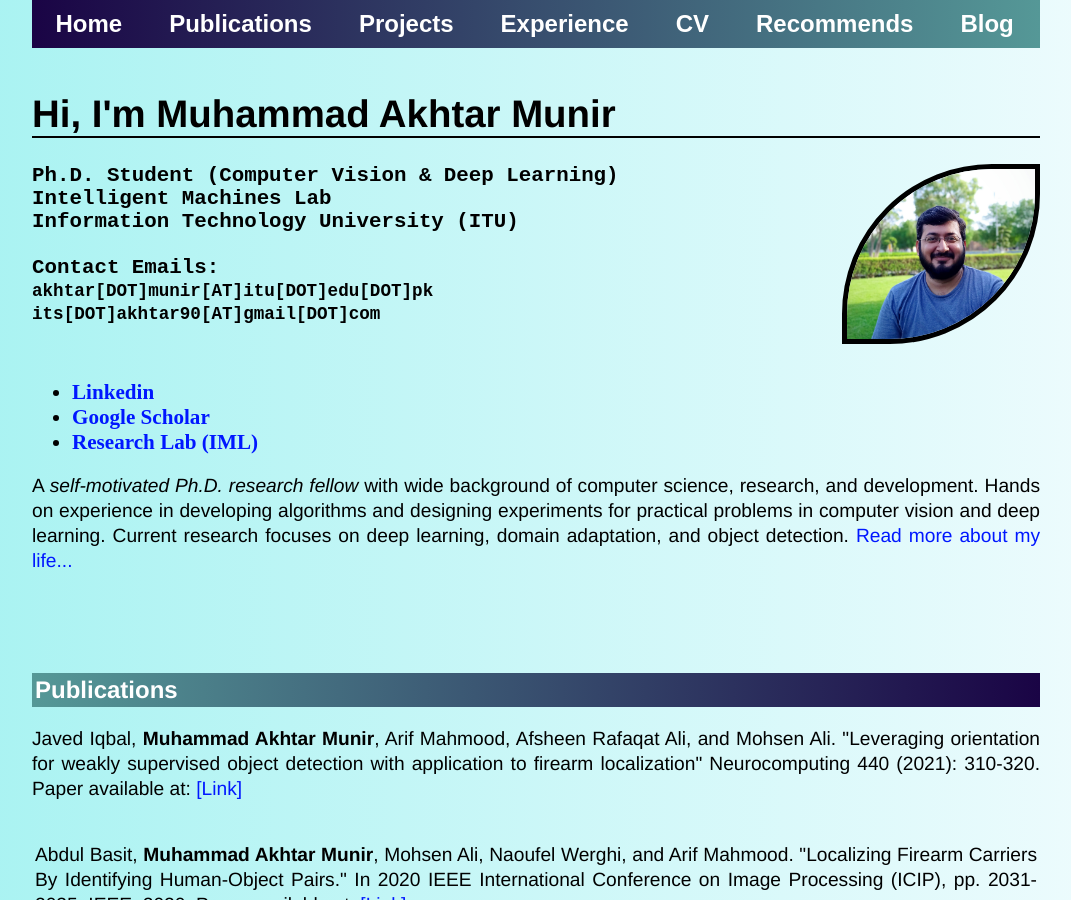
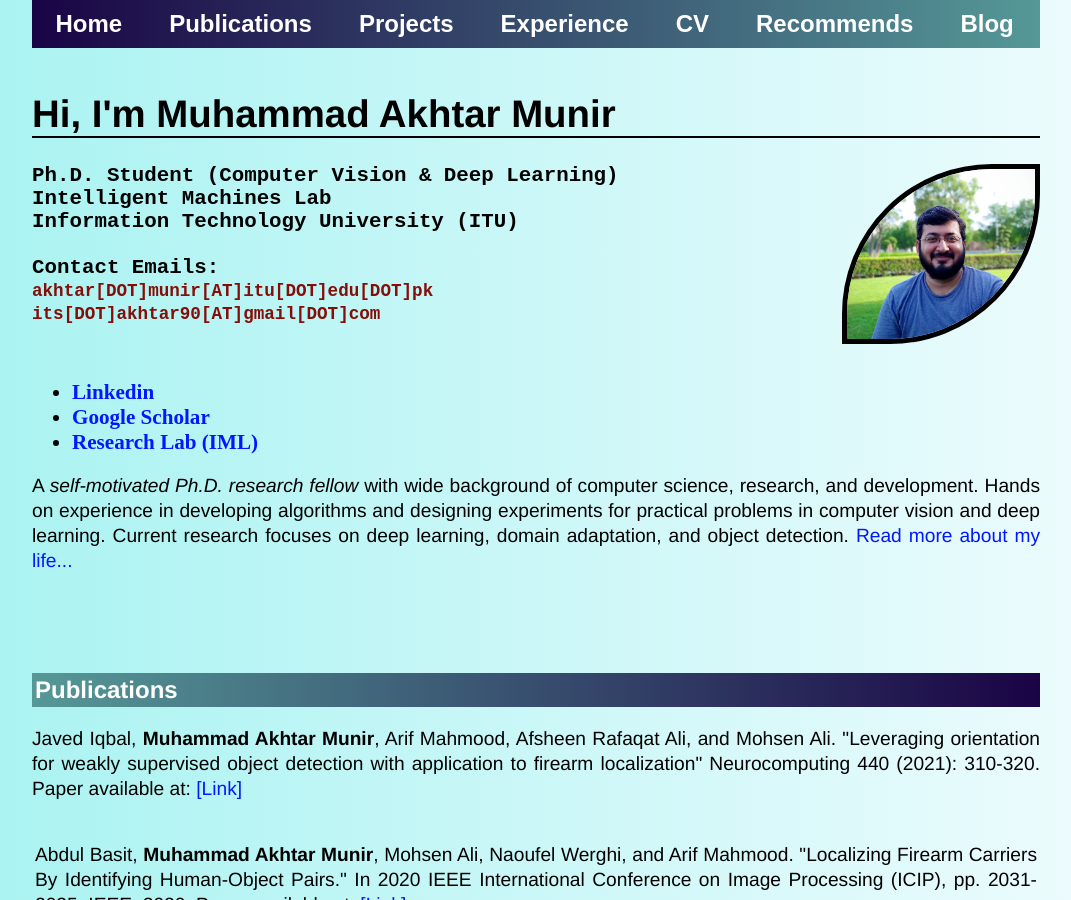
Before and after one commit to akhtarvision/akhtarvision.github.io, a Jekyll site: the page built from index.html, in a window 1280 px wide and 900 px high. Shown: the whole window, without its empty margins (104-1175 px from the left). Built offline with Jekyll 4.4.1, drawn with Linux system fonts in a browser that asks for light colours.

Commit message:
Update index.html

```diff
--- a/index.html
+++ b/index.html
@@ -19,8 +19,8 @@
 		Intelligent Machines Lab<br>
 		Information Technology University (ITU)<br><br>
 		Contact Emails:<br>
-		<span style="font-size:1.1rem" style="color:#850E08;" class="obfuscate">akhtar[DOT]munir[AT]itu[DOT]edu[DOT]pk</span><br>
-		<span style="font-size:1.1rem" style="color:#850E08;" class="obfuscate">its[DOT]akhtar90[AT]gmail[DOT]com</span>
+		<span style="font-size:1.1rem; color:#850E08;" class="obfuscate">akhtar[DOT]munir[AT]itu[DOT]edu[DOT]pk</span><br>
+		<span style="font-size:1.1rem; color:#850E08;" class="obfuscate">its[DOT]akhtar90[AT]gmail[DOT]com</span>
 		</address>
 	<br><br>
 
```
